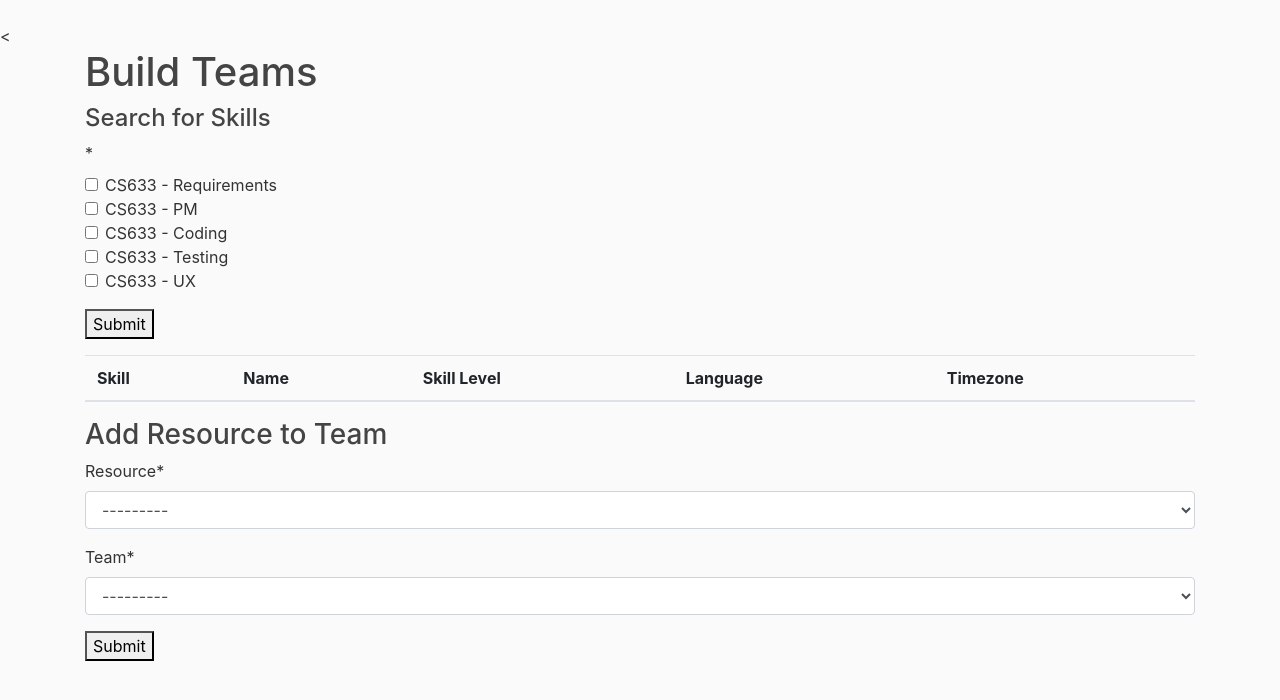
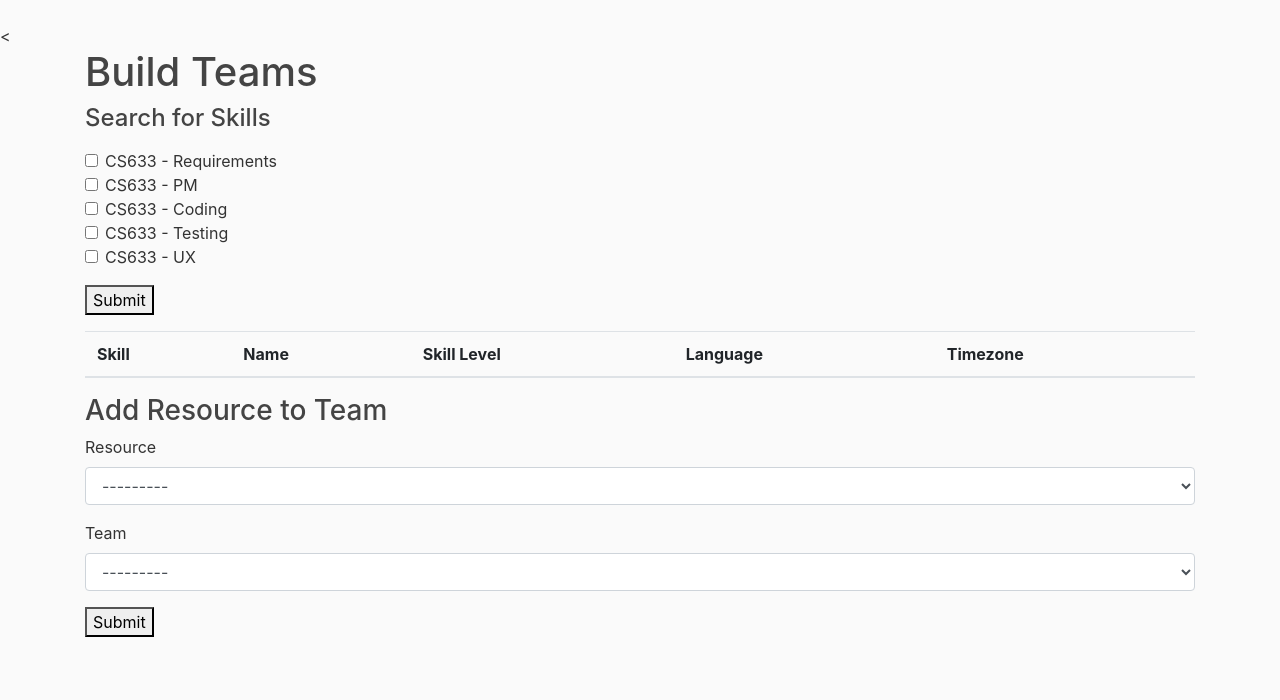
Before and after one commit to josephcouture/CS633Fall201Team1, a Django app: page /buildteam/ in a window 1280 px wide. Shown: the part 56-756 px from the top of the page. Run offline with Django 3.2, Linux system fonts and the light colour scheme; data comes from the database, SQL or seed files in the repository; lists and menus that the app fills with data are empty; some libraries are stand-ins or nearby versions.

Commit message:
Remoed Asterisk Fields

```diff
--- a/resource_hopper/static/resource_hopper/main.css
+++ b/resource_hopper/static/resource_hopper/main.css
@@ -82,3 +82,7 @@
 .account-heading {
   font-size: 2.5rem;
 }
+
+.asteriskField {
+  display: none;
+}
--- a/resource_hopper/templates/resource_hopper/buildteam.html
+++ b/resource_hopper/templates/resource_hopper/buildteam.html
@@ -1,3 +1,5 @@
+
+
 <{% extends "resource_hopper/base.html" %}
 {% block content %}
 
```
